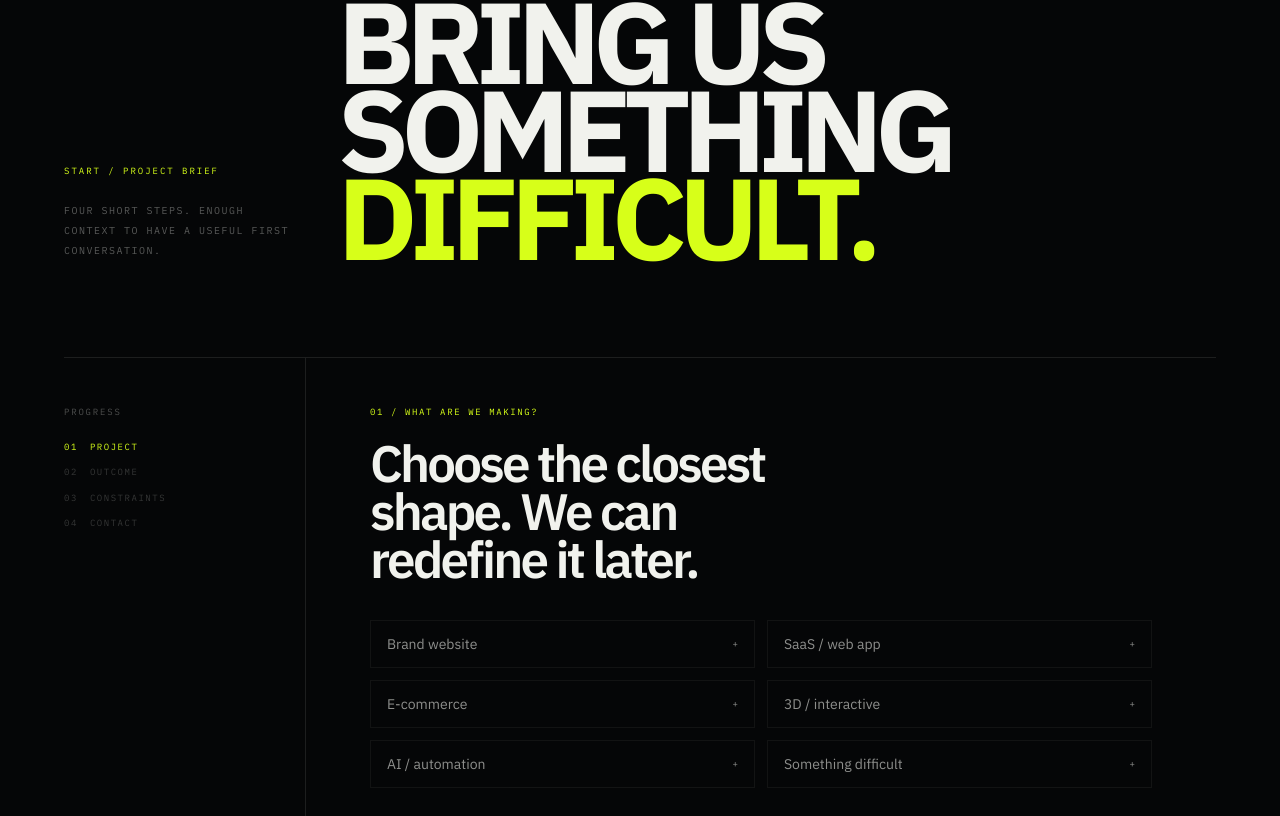
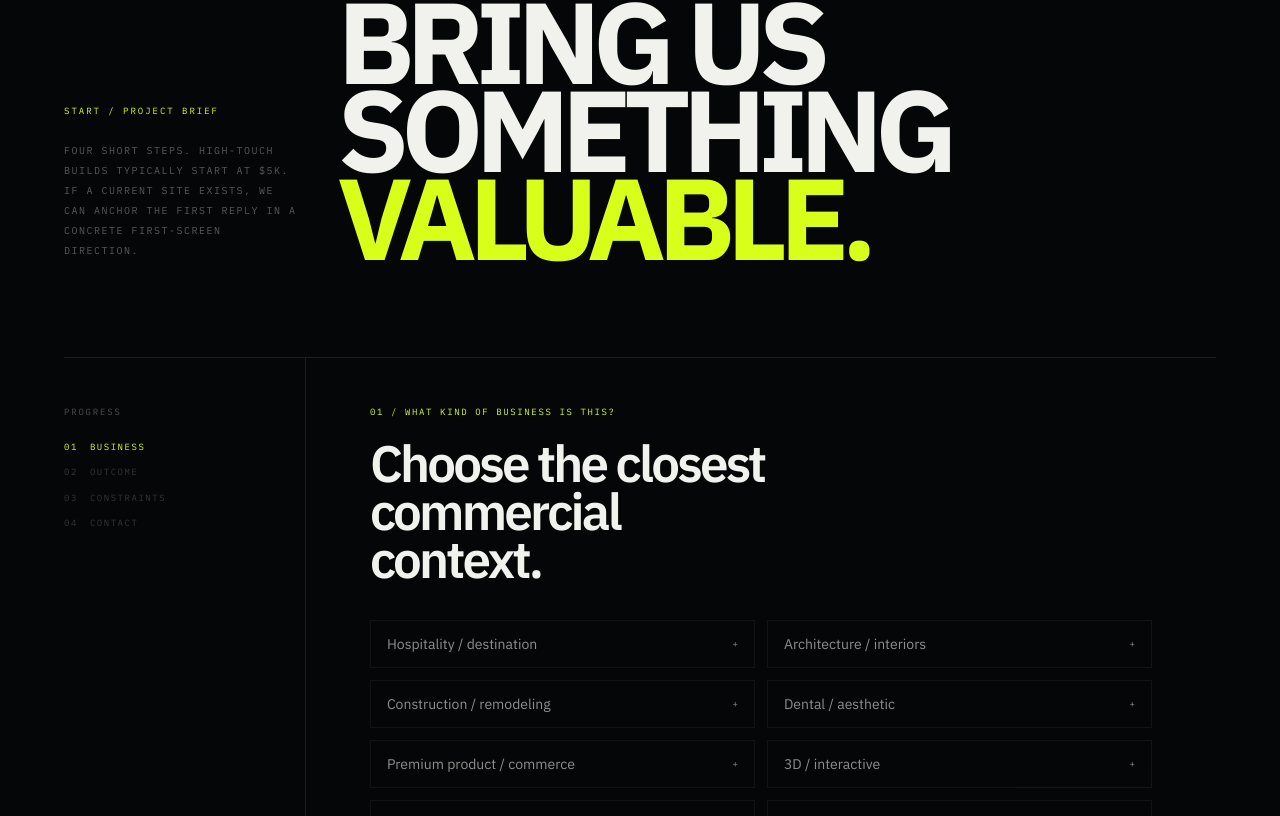
Before and after one commit to rusllich/lyzun-visual-engine, a Next.js app: page / in a window 1280 px wide. Shown: the part 7104-7920 px from the top of the page. Built offline with nearby package versions, Linux system fonts and the light colour scheme.

Commit message:
feat(contact): focus project brief on MORPH cashflow niches

```diff
--- a/components/sections/SystemStart.tsx
+++ b/components/sections/SystemStart.tsx
@@ -3,10 +3,19 @@
 import { AnimatePresence, motion, useReducedMotion } from "motion/react"
 import { useState } from "react"
 
-const projectTypes = ["Brand website", "SaaS / web app", "E-commerce", "3D / interactive", "AI / automation", "Something difficult"]
-const goals = ["Launch something new", "Look premium", "Explain complexity", "Convert better", "Stand out creatively"]
+const projectTypes = [
+  "Hospitality / destination",
+  "Architecture / interiors",
+  "Construction / remodeling",
+  "Dental / aesthetic",
+  "Premium product / commerce",
+  "3D / interactive",
+  "AI / automation",
+  "Other premium business",
+]
+const goals = ["Increase enquiries / bookings", "Look premium", "Explain value faster", "Convert better", "Stand out creatively"]
 const levels = ["Focused & refined", "Bold & premium", "Fully custom / experimental"]
-const budgets = ["Under $5k", "$5k – $15k", "$15k – $40k", "$40k+"]
+const budgets = ["$5k – $10k", "$10k – $20k", "$20k – $40k", "$40k+"]
 const timelines = ["ASAP", "1–2 months", "3+ months", "Flexible"]
 
 type FormState = {
@@ -104,10 +113,10 @@ export default function SystemStart() {
         <div className="grid gap-10 border-b border-[var(--line)] pb-16 lg:grid-cols-[0.42fr_1.58fr] lg:items-end lg:pb-24">
           <div>
             <span className="mono text-[9px] uppercase tracking-[0.22em] text-[var(--signal)]">Start / project brief</span>
-            <p className="mono mt-5 max-w-xs text-[10px] uppercase leading-5 tracking-[0.15em] opacity-35">Four short steps. Enough context to have a useful first conversation.</p>
+            <p className="mono mt-5 max-w-xs text-[10px] uppercase leading-5 tracking-[0.15em] opacity-35">Four short steps. High-touch builds typically start at $5k. If a current site exists, we can anchor the first reply in a concrete first-screen direction.</p>
           </div>
           <h2 id="project-brief-title" className="max-w-[9.5ch] text-[clamp(3.7rem,9vw,10rem)] font-black uppercase leading-[0.76] tracking-[-0.07em]">
-            Bring us something <span className="text-[var(--signal)]">difficult.</span>
+            Bring us something <span className="text-[var(--signal)]">valuable.</span>
           </h2>
         </div>
 
@@ -116,7 +125,7 @@ export default function SystemStart() {
             <div>
               <span className="mono text-[9px] uppercase tracking-[0.2em] text-[var(--signal)]">Brief received</span>
               <h3 className="mt-6 text-[clamp(2.8rem,7vw,7rem)] font-black uppercase leading-[0.8] tracking-[-0.065em]">We&apos;ll read it properly.</h3>
-              <p className="mx-auto mt-6 max-w-md text-lg leading-8 opacity-45">We&apos;ll reply to {form.email} with a view on scope, timing and the right level of ambition.</p>
+              <p className="mx-auto mt-6 max-w-md text-lg leading-8 opacity-45">We&apos;ll reply to {form.email} with a view on scope, timing and the strongest next move. When useful, that starts with a first-screen direction based on what already exists.</p>
             </div>
           </motion.div>
         ) : (
@@ -135,7 +144,7 @@ export default function SystemStart() {
                       className={`mono flex items-center gap-3 text-[9px] uppercase tracking-[0.17em] focus-visible:outline focus-visible:outline-2 focus-visible:outline-offset-4 focus-visible:outline-[var(--signal)] ${number === step ? "text-[var(--signal)]" : number < step ? "opacity-60 hover:opacity-100" : "opacity-20"}`}
                     >
                       <span>{String(number).padStart(2, "0")}</span>
-                      <span className="hidden lg:inline">{["Project", "Outcome", "Constraints", "Contact"][number - 1]}</span>
+                      <span className="hidden lg:inline">{["Business", "Outcome", "Constraints", "Contact"][number - 1]}</span>
                     </button>
                   ))}
                 </div>
@@ -146,8 +155,8 @@ export default function SystemStart() {
               <AnimatePresence mode="wait">
                 {step === 1 && (
                   <motion.div key="one" initial={enterMotion} animate={{ opacity: 1, y: 0 }} exit={exitMotion}>
-                    <p className="mono text-[9px] uppercase tracking-[0.18em] text-[var(--signal)]">01 / What are we making?</p>
-                    <h3 className="mt-5 max-w-[13ch] text-[clamp(2.1rem,4vw,4.6rem)] font-semibold leading-[0.94] tracking-[-0.055em]">Choose the closest shape. We can redefine it later.</h3>
+                    <p className="mono text-[9px] uppercase tracking-[0.18em] text-[var(--signal)]">01 / What kind of business is this?</p>
+                    <h3 className="mt-5 max-w-[13ch] text-[clamp(2.1rem,4vw,4.6rem)] font-semibold leading-[0.94] tracking-[-0.055em]">Choose the closest commercial context.</h3>
                     <div className="mt-9 grid gap-3 sm:grid-cols-2">{projectTypes.map((item) => <Choice key={item} label={item} active={form.projectType === item} onClick={() => setForm((current) => ({ ...current, projectType: item }))} />)}</div>
                   </motion.div>
                 )}
@@ -155,9 +164,19 @@ export default function SystemStart() {
                 {step === 2 && (
                   <motion.div key="two" initial={enterMotion} animate={{ opacity: 1, y: 0 }} exit={exitMotion}>
                     <p className="mono text-[9px] uppercase tracking-[0.18em] text-[var(--signal)]">02 / What has to change?</p>
-                    <h3 className="mt-5 max-w-[13ch] text-[clamp(2.1rem,4vw,4.6rem)] font-semibold leading-[0.94] tracking-[-0.055em]">Give us the business, then the outcome.</h3>
-                    <label htmlFor="brief-business" className="sr-only">What does the business or product do?</label>
-                    <input id="brief-business" value={form.businessName} onChange={(event) => setForm((current) => ({ ...current, businessName: event.target.value }))} placeholder="What does the business / product do?" autoComplete="organization" className={`${inputClass} mt-9`} />
+                    <h3 className="mt-5 max-w-[13ch] text-[clamp(2.1rem,4vw,4.6rem)] font-semibold leading-[0.94] tracking-[-0.055em]">Give us the business, the current surface and the outcome.</h3>
+                    <label htmlFor="brief-business" className="sr-only">Business or product</label>
+                    <input id="brief-business" value={form.businessName} onChange={(event) => setForm((current) => ({ ...current, businessName: event.target.value }))} placeholder="Business / product name or short description" autoComplete="organization" className={`${inputClass} mt-9`} />
+                    <label htmlFor="brief-website" className="sr-only">Current website URL, optional</label>
+                    <input
+                      id="brief-website"
+                      type="url"
+                      value={form.websiteUrl}
+                      onChange={(event) => setForm((current) => ({ ...current, websiteUrl: event.target.value, hasWebsite: event.target.value.trim() ? "yes" : "" }))}
+                      placeholder="Current website / URL (optional)"
+                      autoComplete="url"
+                      className={`${inputClass} mt-5`}
+                    />
                     <div className="mt-9 grid gap-3 sm:grid-cols-2">{goals.map((item) => <Choice key={item} label={item} active={form.goals.includes(item)} onClick={() => toggleGoal(item)} />)}</div>
                   </motion.div>
                 )}
@@ -168,7 +187,7 @@ export default function SystemStart() {
                     <h3 className="mt-5 max-w-[13ch] text-[clamp(2.1rem,4vw,4.6rem)] font-semibold leading-[0.94] tracking-[-0.055em]">Ambition needs a level, budget and timeline.</h3>
                     <p className="mono mb-3 mt-9 text-[9px] uppercase tracking-[0.17em] opacity-30">Creative level</p>
                     <div className="grid gap-3 sm:grid-cols-3">{levels.map((item) => <Choice key={item} label={item} active={form.level === item} onClick={() => setForm((current) => ({ ...current, level: item }))} />)}</div>
-                    <p className="mono mb-3 mt-7 text-[9px] uppercase tracking-[0.17em] opacity-30">Budget</p>
+                    <p className="mono mb-3 mt-7 text-[9px] uppercase tracking-[0.17em] opacity-30">Project budget</p>
                     <div className="grid gap-3 sm:grid-cols-2 lg:grid-cols-4">{budgets.map((item) => <Choice key={item} label={item} active={form.budget === item} onClick={() => setForm((current) => ({ ...current, budget: item }))} />)}</div>
                     <p className="mono mb-3 mt-7 text-[9px] uppercase tracking-[0.17em] opacity-30">Timeline</p>
                     <div className="grid gap-3 sm:grid-cols-2 lg:grid-cols-4">{timelines.map((item) => <Choice key={item} label={item} active={form.timeline === item} onClick={() => setForm((current) => ({ ...current, timeline: item }))} />)}</div>
@@ -178,7 +197,7 @@ export default function SystemStart() {
                 {step === 4 && (
                   <motion.div key="four" initial={enterMotion} animate={{ opacity: 1, y: 0 }} exit={exitMotion}>
                     <p className="mono text-[9px] uppercase tracking-[0.18em] text-[var(--signal)]">04 / Who do we reply to?</p>
-                    <h3 className="mt-5 max-w-[13ch] text-[clamp(2.1rem,4vw,4.6rem)] font-semibold leading-[0.94] tracking-[-0.055em]">No sales maze. Just a useful reply.</h3>
+                    <h3 className="mt-5 max-w-[13ch] text-[clamp(2.1rem,4vw,4.6rem)] font-semibold leading-[0.94] tracking-[-0.055em]">No sales maze. A useful next move.</h3>
                     <div className="mt-10 grid gap-8 sm:grid-cols-2">
                       <div>
                         <label htmlFor="brief-name" className="sr-only">Your name</label>
@@ -200,7 +219,7 @@ export default function SystemStart() {
                 {step < 4 ? (
                   <button type="button" disabled={!canAdvance} onClick={() => setStep((current) => Math.min(4, current + 1))} className="cta disabled:cursor-not-allowed disabled:opacity-20">Continue ↗</button>
                 ) : (
-                  <button type="button" disabled={!contactValid || status === "submitting"} onClick={submit} className="cta disabled:cursor-not-allowed disabled:opacity-20">{status === "submitting" ? "Sending…" : "Submit brief ↗"}</button>
+                  <button type="button" disabled={!contactValid || status === "submitting"} onClick={submit} className="cta disabled:cursor-not-allowed disabled:opacity-20">{status === "submitting" ? "Sending…" : "Request direction ↗"}</button>
                 )}
               </div>
             </div>
```
